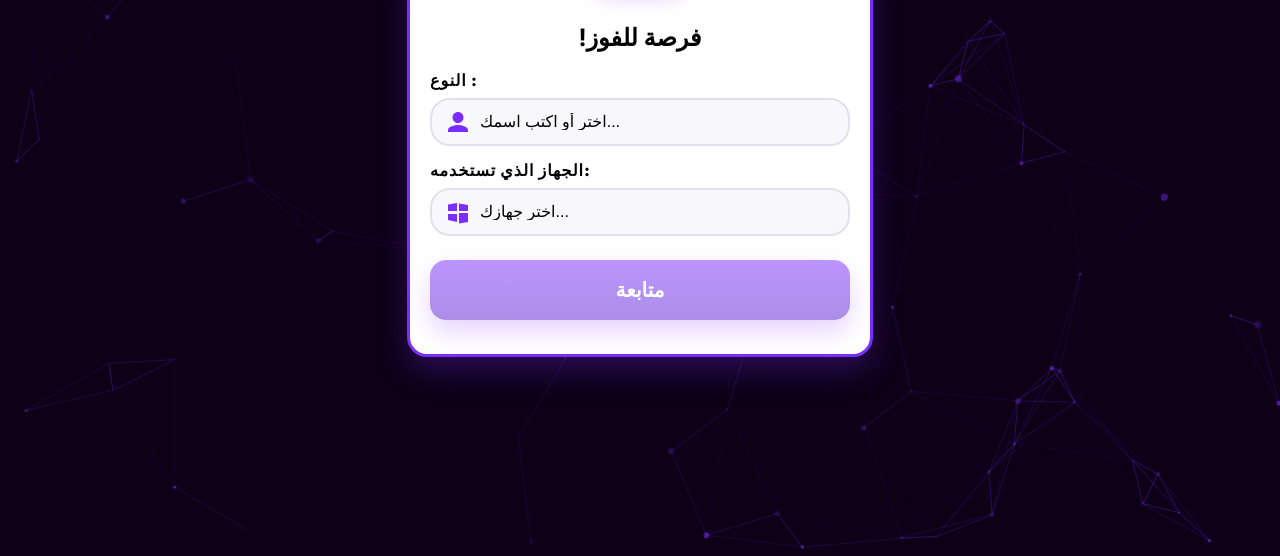
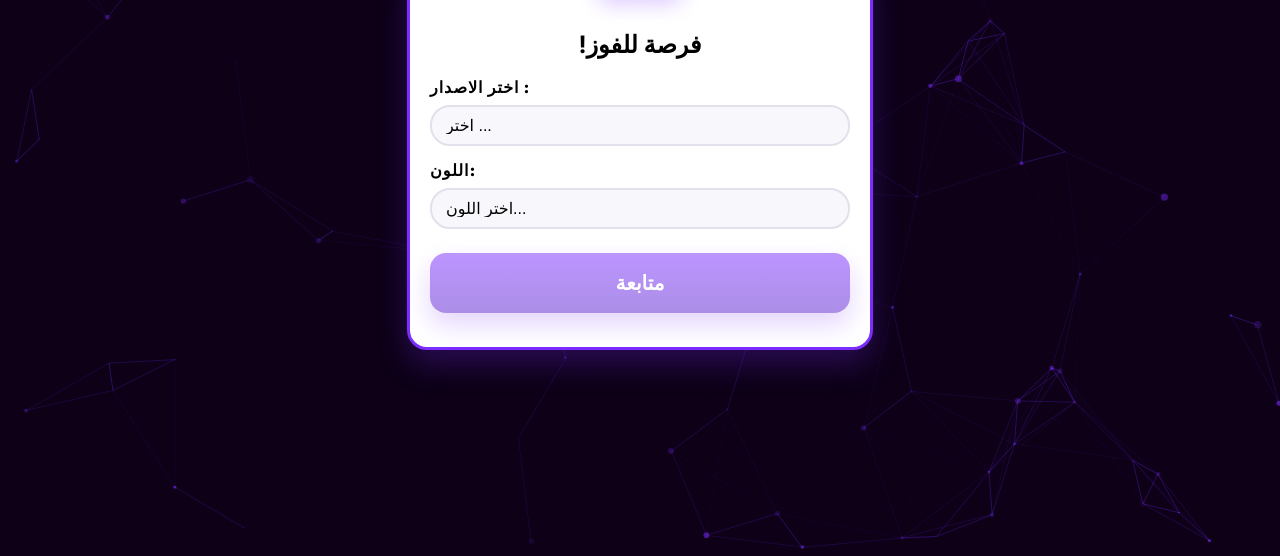
Before and after one commit to gnesvas/robmerk2, a plain HTML site: page index.html in a window 1280 px wide. Shown: the part 244-800 px from the top of the page. Drawn offline with nearby package versions, Linux system fonts and the light colour scheme.

Commit message:
index.html

```diff
--- a/index.html
+++ b/index.html
@@ -36,7 +36,6 @@
     background:#f7f7fc;border:2px solid #e1e1ec;border-radius:20px;padding:10px 14px;
     transition:all .3s ease;
   }
-  .select-wrap svg{width:24px;height:24px;fill:var(--accent);flex-shrink:0}
   select{
     flex:1;border:0;outline:0;background:transparent;font-size:16px;
     appearance:none;cursor:pointer;
@@ -62,32 +61,30 @@
 
 <section class="card">
   <div class="brand-bar">
-  <img src="https://tse4.mm.bing.net/th/id/OIP.tPq9unzwIPvWPnYgmeYwtgHaEz?w=3947&h=2560&rs=1&pid=ImgDetMain&o=7&rm=3"
-       alt="iphone" class="brand">
+  <img src="https://clipground.com/images/logo-apple-clipart-4.png"
+       alt="Roblox" class="brand">
 </div>
 
-  <h1>!فرصة للفوز </h1>
+  <h1>!فرصة للفوز</h1>
 
-  <div class="label">النوع :</div>
+  <div class="label">اختر الاصدار :</div>
   <div class="select-wrap">
-    <svg viewBox="0 0 24 24"><path d="M12 13c3.04 0 5.5-2.46 5.5-5.5S15.04 2 12 2 6.5 4.46 6.5 7.5 8.96 13 12 13zm0 2c-3.33 0-10 1.67-10 5v2h20v-2c0-3.33-6.67-5-10-5z"/></svg>
     <select id="username">
-      <option value="">اختر أو اكتب اسمك...</option>
-      <option>Builder07</option>
-      <option>NoobMaster</option>
-      <option>ProGamer</option>
+      <option value="">اختر ...</option>
+      <option>iphone 15</option>
+      <option>iphone 16</option>
+      <option>iphone 17</option>
     </select>
   </div>
 
-  <div class="label">الجهاز الذي تستخدمه:</div>
+  <div class="label">اللون:</div>
   <div class="select-wrap">
-    <svg viewBox="0 0 24 24"><path d="M2 4.5 11 3v8H2V4.5zm9 9.5v8L2 20v-6h9zm2-1h9v9l-9 1.5v-10.5zm0-1.5V3.5L22 5v6h-9z"/></svg>
     <select id="platform">
-      <option value="">اختر جهازك...</option>
-      <option>Windows</option>
-      <option>Xbox</option>
-      <option>Android</option>
-      <option>Apple</option>
+      <option value="">اختر اللون...</option>
+      <option>الوردي</option>
+      <option>البنفسجي</option>
+      <option>الاخضر</option>
+      <option>الازرق</option>
     </select>
   </div>
 
```
